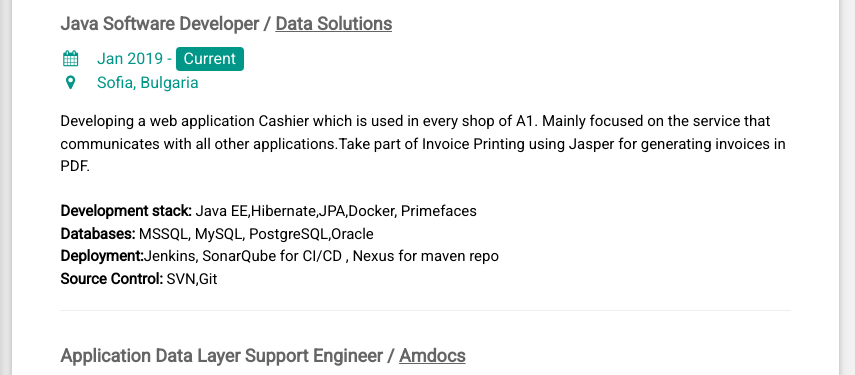
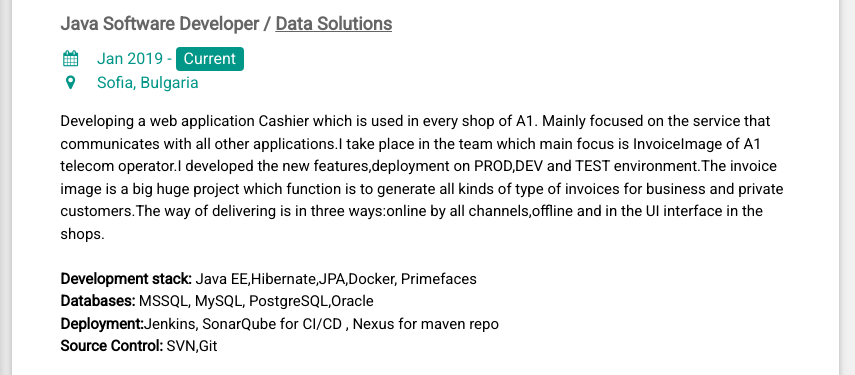
Before and after one commit to alvelchev/AlexanderVelchev.github.io, a plain HTML site: page index.html in a window 1280 px wide. Shown: the part 113-488 px from the top of the page, 425-1280 px from the left. Drawn offline with nearby package versions, Linux system fonts and the light colour scheme.

Commit message:
added more description

```diff
--- a/index.html
+++ b/index.html
@@ -186,7 +186,7 @@
                                 <br>
                                 <i class="fa fa-map-marker fa-fw w3-margin-right" aria-hidden="true"></i>Sofia, Bulgaria
                             </h6>
-                            <p> Developing a web application Cashier which is used in every shop of A1. Mainly focused on the service that communicates with all other applications.Take part of Invoice Printing using Jasper for generating invoices in PDF.
+                            <p> Developing a web application Cashier which is used in every shop of A1. Mainly focused on the service that communicates with all other applications.I take place in the team which main focus is InvoiceImage of A1 telecom operator.I developed the new features,deployment on PROD,DEV and TEST environment.The invoice image is a big huge project which function is to generate all kinds of type of invoices for business and private customers.The way of delivering is in three ways:online by all channels,offline and in the UI interface in the shops.
                                 <br>
                                 <br>
                                 <b>Development stack:</b> Java EE,Hibernate,JPA,Docker, Primefaces
```
